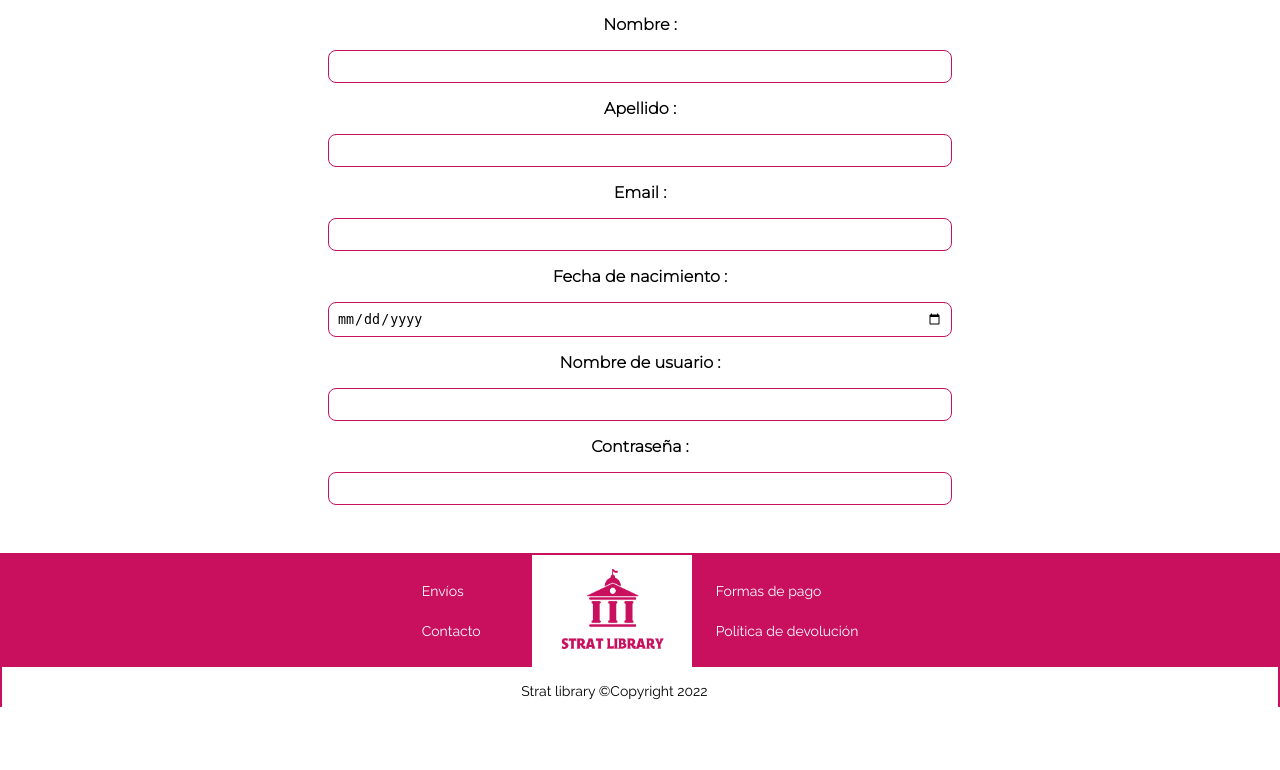
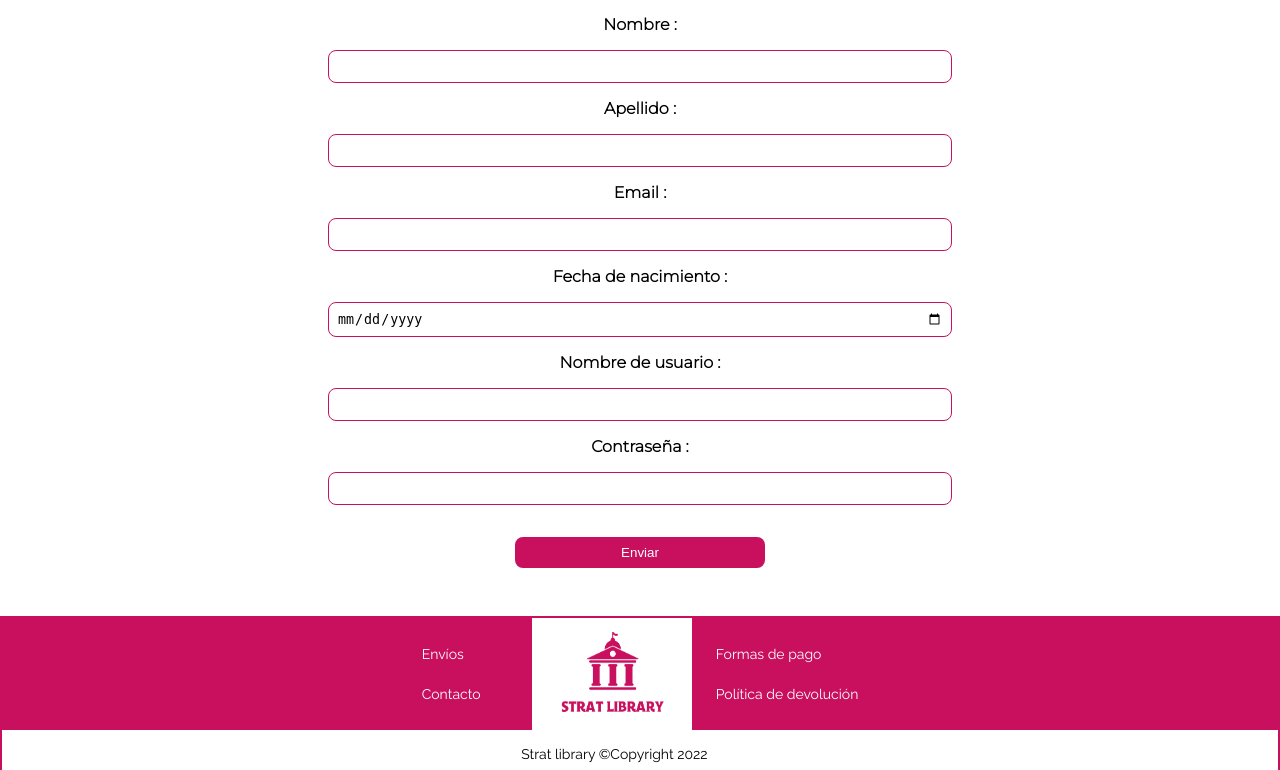
Before and after one commit to Denise-E/Caffeine-Shop, a Node server app: page /users/register in a window 1280 px wide. Shown: the part 167-937 px from the top of the page. Before the commit the page ends 874 px from the top, so only its background shows below. Run offline with Node 20, Linux system fonts and the light colour scheme; some libraries are stand-ins or nearby versions.

Commit message:
Agregando botones faltantes

```diff
--- a/public/css/users/register.css
+++ b/public/css/users/register.css
@@ -40,6 +40,25 @@ main{
 }
 
 
+#registerForm button{
+    width: 40%;
+    border: none;
+    color: #fff;
+    background-color: #C8105F;
+    margin-top: 2rem;
+    padding: .5rem;
+    border-radius: 8px;
+}
+
+#registerForm button:hover{
+    color: #C8105F;
+    font-weight: bold;
+    transform: scale(1.05,1.05);
+    background-color: #fff;
+}
+
+
+
 @media screen and (min-width: 581px) {
     #registerForm input{
         width: 70%;
@@ -51,4 +70,7 @@ main{
     #registerForm input{
         width: 50%;
     }
+    #registerForm button{
+        width: 20%;
+    }
 }
--- a/src/views/users/login.ejs
+++ b/src/views/users/login.ejs
@@ -17,8 +17,12 @@
                     <label for="remember">
                     <input type="checkbox" id="remember" value="remember"> Recordar mis datos
                     </label>
-                    <a href="/auth/google" id="google">Logeate con Google!</a>
             </fieldset>
+            <section>
+                <button type="submit">Enviar</button> <br>
+                <a href="/auth/google" id="google">Logeate con Google!</a>
+            </section>
+
         </form>
     </main>
 
--- a/src/views/users/register.ejs
+++ b/src/views/users/register.ejs
@@ -28,6 +28,9 @@
                     <input type="password" name="password" id="password" required>
 
             </fieldset>
+            <section>
+                <button type="submit">Enviar</button>
+            </section>
         </form>
     </main>
 
```
Also changed, not shown: public/css/users/login.css (+21 -0 lines).
